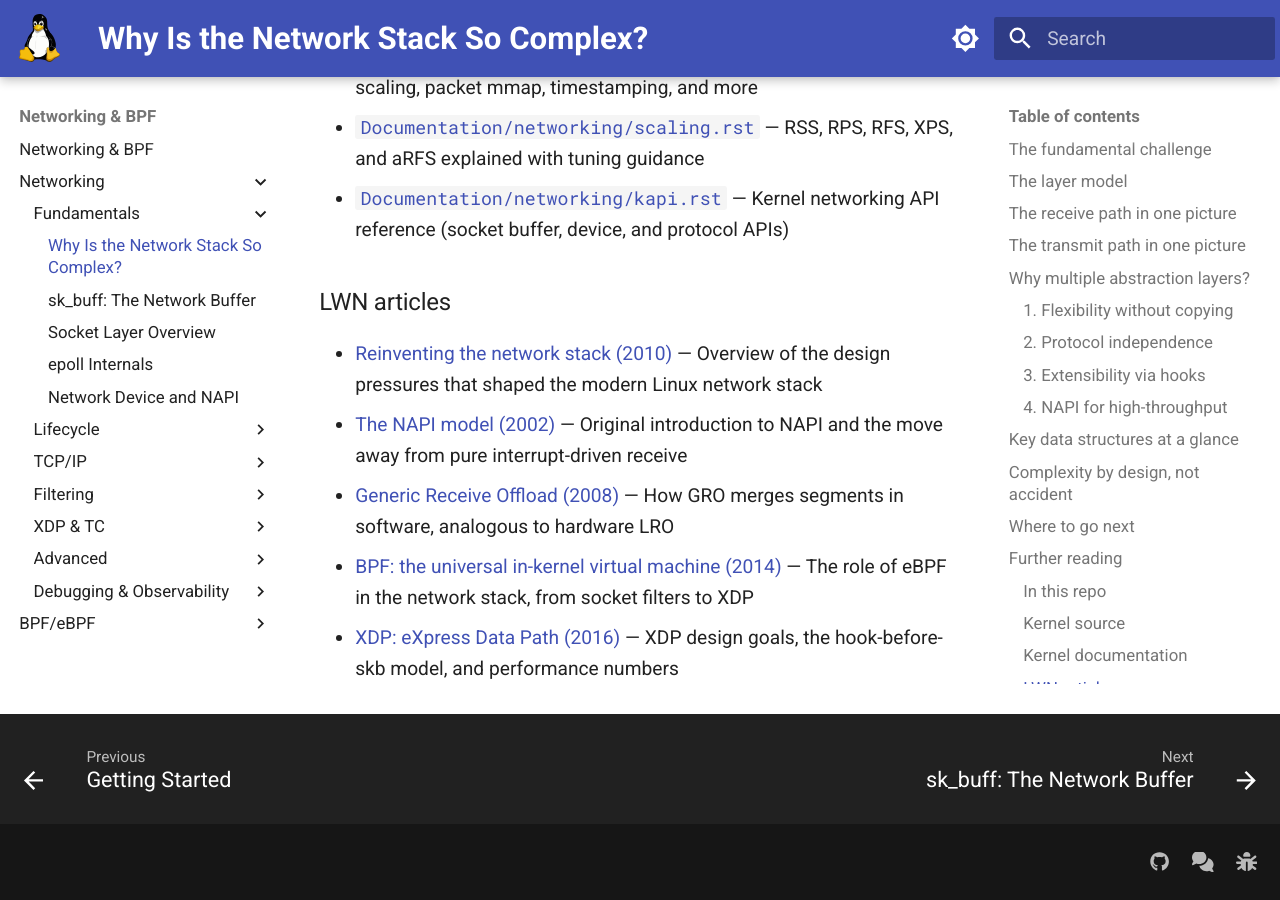
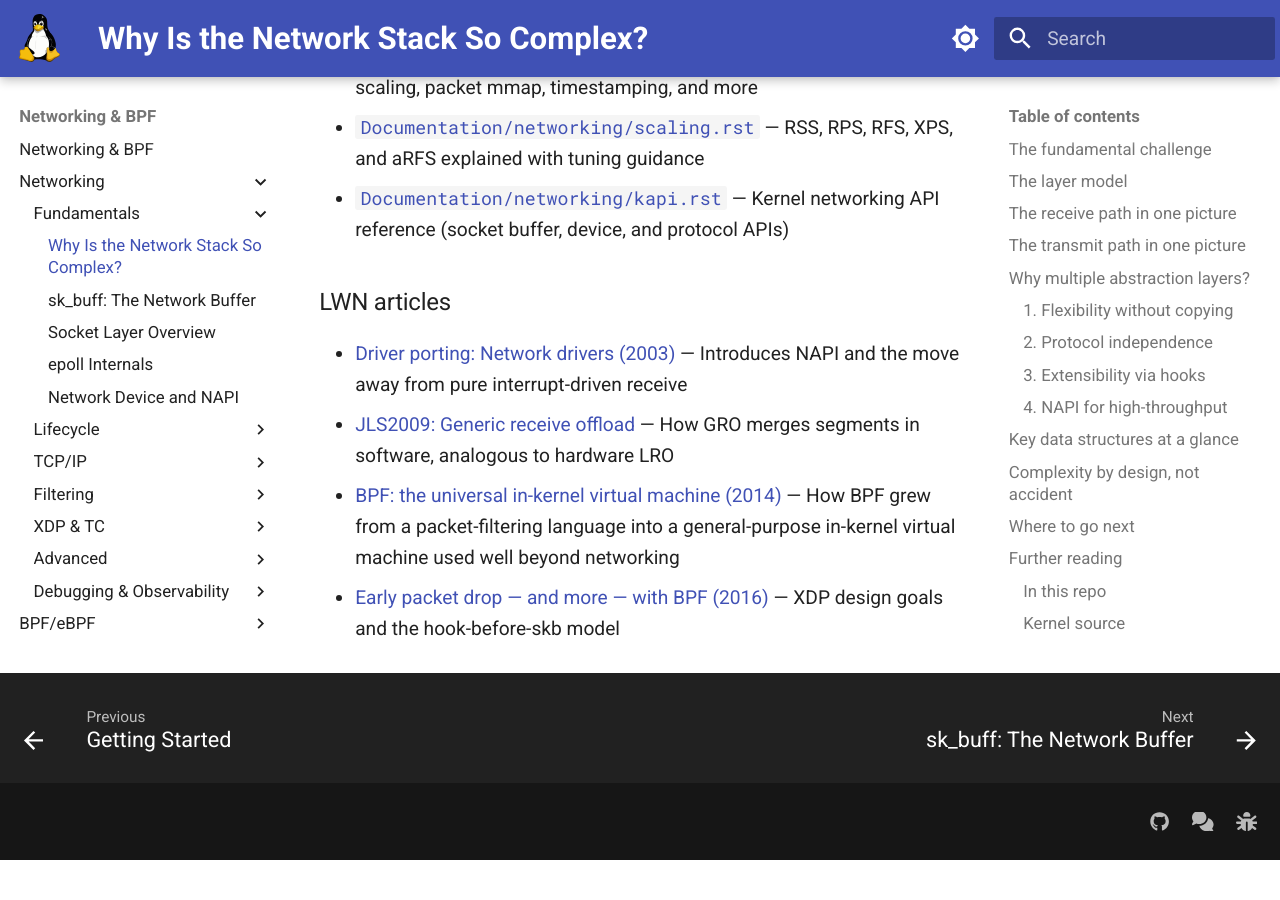
Before and after one commit to laveeshb/linux-kernel-internals, an MkDocs documentation site: the page built from docs/net/network-stack-overview.md, in a window 1280 px wide and 900 px high, scrolled down 6333 px. Built offline with MkDocs 1.6.1 and Material for MkDocs 9.7.7, drawn with Linux system fonts in a browser that asks for light colours; after the commit the page ends 7193 px from its top, so only the background shows below that.

Commit message:
net: fix broken/wrong LWN citations in network-stack-overview.md (#705)
* net: fix broken/wrong LWN citations in network-stack-overview.md

Citation audit (issue #699) found real problems in the 'LWN articles'
further-reading list:

- 'Reinventing the network stack (2010)' cited lwn.net/Articles/380149/,
  which is actually titled 'UTF-16' -- completely unrelated. No correct
  article found by search; removed rather than guess.
- 'XDP: eXpress Data Path (2016)' cited lwn.net/Articles/702073/, which
  404s -- does not exist. Replaced with 701224, 'XDP (eXpress Data Path)
  documentation', confirmed real and on-topic (likely the intended target,
  a plausible single-digit transcription slip).
- NAPI and GRO articles are genuinely on-topic (confirmed via content:
  NAPI article discusses 'New API'/interrupt mitigation for network
  drivers; GRO article is literally JLS2009 coverage of generic receive
  offload) but their year labels were off by one: NAPI article is dated
  April 2003 not 2002; GRO article is dated Oct 2009 not 2008. Fixed.
- BPF universal-VM citation (599755) verified clean, unchanged.

* net: fix review findings on #705 (BLOCKER + 2 minor label fixes)

Independent review found my XDP replacement (701224) doesn't actually
support its description -- it's a thin ~200-word netdev mailing-list
announcement, not real XDP documentation (0 occurrences of 'skb',
'design', 'driver', 'eBPF'). Replaced with 682538 'Early packet drop --
and more -- with BPF', which the review confirmed matches the description
almost word for word, and which this repo already cites for the same
XDP topic elsewhere (bpf/bpf-networking.md) -- so this also makes the
two pages consistent.

Also fixed two remaining invented title labels the review caught:
NAPI's real title is 'Driver porting: Network drivers' (not 'The NAPI
model'); GRO's real title is 'JLS2009: Generic receive offload' (not
just 'Generic Receive Offload').

* Fix an unsupported eBPF-to-XDP claim missed in the first review pass

A second independent review caught one more citation the first pass
left untouched: 599755 ("BPF: the universal in-kernel virtual
machine") was annotated as covering eBPF's role "from socket filters
to XDP", but the article predates XDP by two years and has zero
mentions of it — its actual thesis is BPF's expansion beyond
networking into other kernel subsystems. Also softened the NAPI
introduction claim on 30107 since the article itself notes NAPI was
already backported to 2.4.20.

```diff
--- a/docs/net/network-stack-overview.md
+++ b/docs/net/network-stack-overview.md
@@ -169,8 +169,7 @@ Or start with the key structures:
 
 ### LWN articles
 
-- [Reinventing the network stack (2010)](https://lwn.net/Articles/380149/) — Overview of the design pressures that shaped the modern Linux network stack
-- [The NAPI model (2002)](https://lwn.net/Articles/30107/) — Original introduction to NAPI and the move away from pure interrupt-driven receive
-- [Generic Receive Offload (2008)](https://lwn.net/Articles/358910/) — How GRO merges segments in software, analogous to hardware LRO
-- [BPF: the universal in-kernel virtual machine (2014)](https://lwn.net/Articles/599755/) — The role of eBPF in the network stack, from socket filters to XDP
-- [XDP: eXpress Data Path (2016)](https://lwn.net/Articles/702073/) — XDP design goals, the hook-before-skb model, and performance numbers
+- [Driver porting: Network drivers (2003)](https://lwn.net/Articles/30107/) — Introduces NAPI and the move away from pure interrupt-driven receive
+- [JLS2009: Generic receive offload](https://lwn.net/Articles/358910/) — How GRO merges segments in software, analogous to hardware LRO
+- [BPF: the universal in-kernel virtual machine (2014)](https://lwn.net/Articles/599755/) — How BPF grew from a packet-filtering language into a general-purpose in-kernel virtual machine used well beyond networking
+- [Early packet drop — and more — with BPF (2016)](https://lwn.net/Articles/682538/) — XDP design goals and the hook-before-skb model
```
